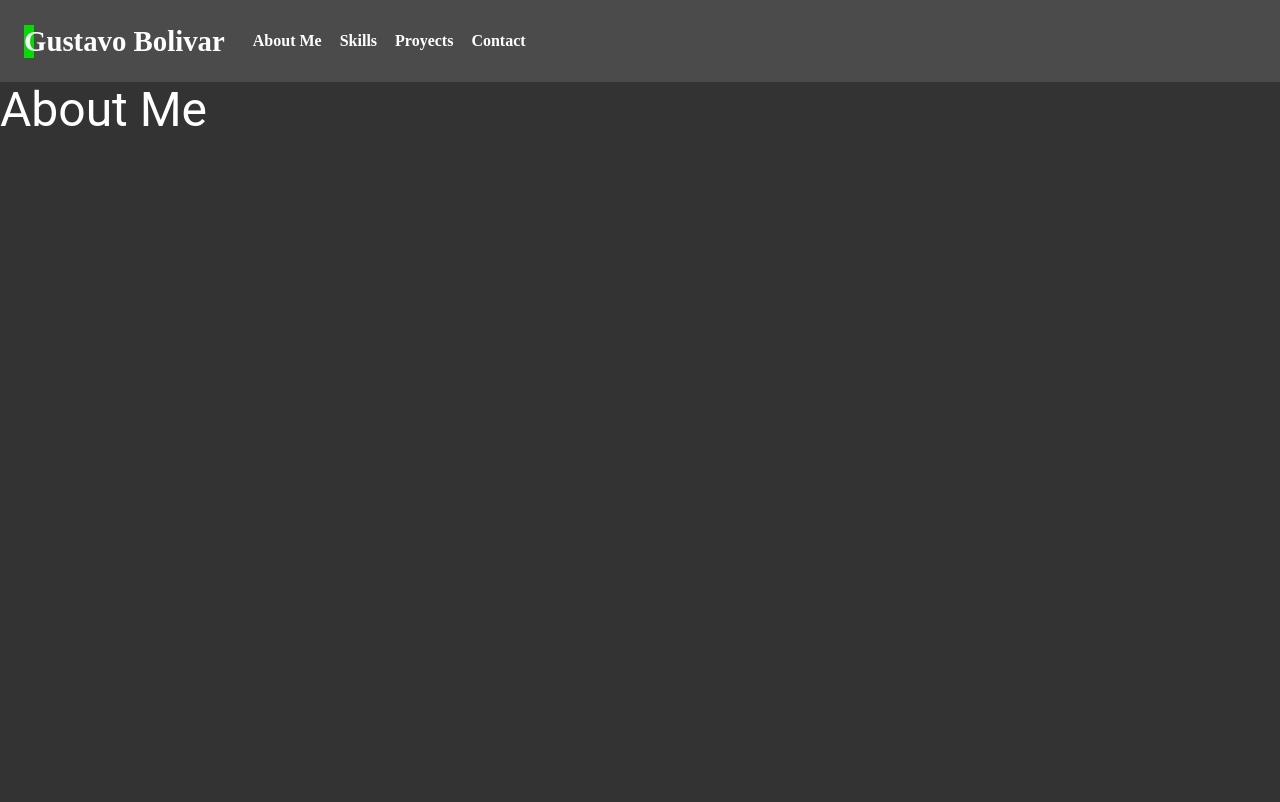
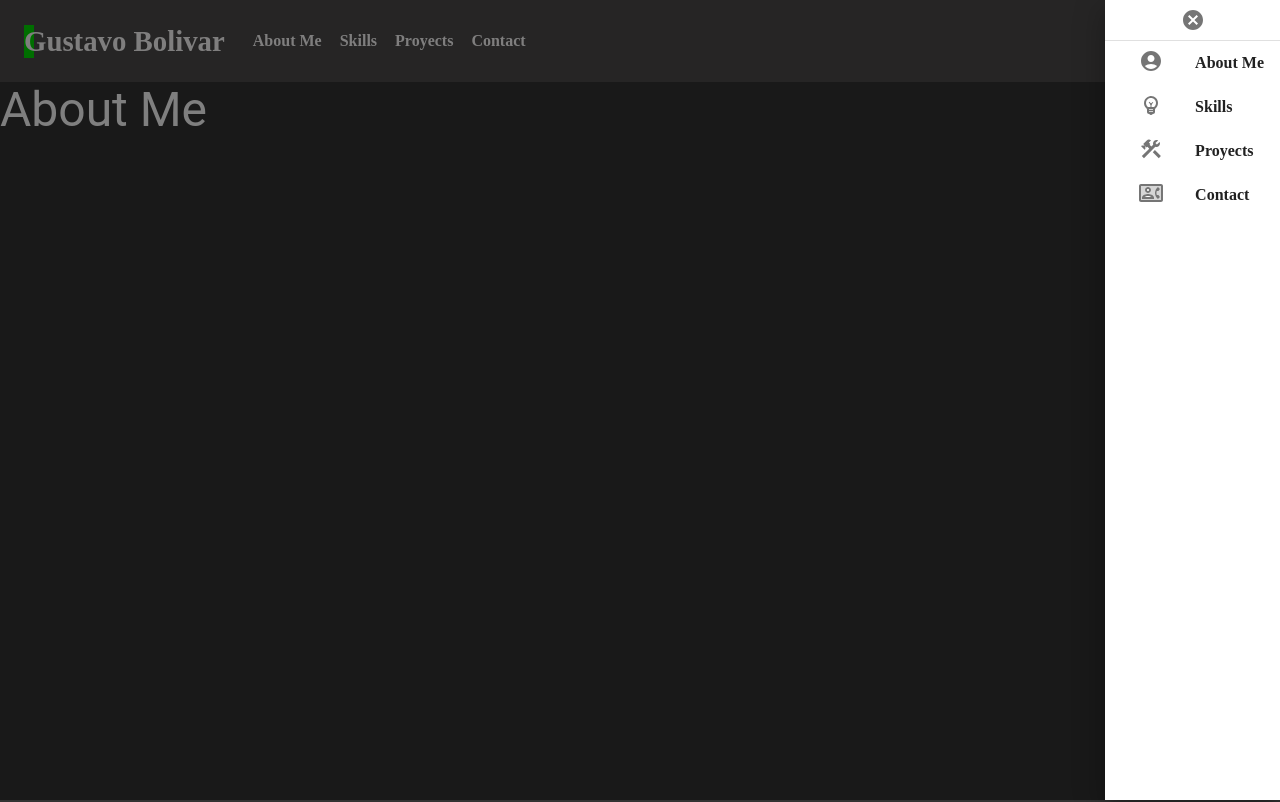
Before and after one commit to GustavoBOG/Portafolio, a React (Vite) app: page / in a window 1280 px wide. Shown: the top 802 px of the page. Built offline with nearby package versions, Linux system fonts and the light colour scheme.

Commit message:
sidebar check

```diff
--- a/src/components/Navbar/Navbar.css
+++ b/src/components/Navbar/Navbar.css
@@ -55,9 +55,3 @@ a:hover {
    color: rgb(0,222,0);
    border-bottom: 2px solid ;
 }
-.menubutton {
-    position: absolute;
-    top: 0;
-    right: 10;
-    color: rgb(0,222,0);
-}
--- a/src/components/Navbar/Navbar.jsx
+++ b/src/components/Navbar/Navbar.jsx
@@ -4,9 +4,11 @@ import EmojiObjectsTwoToneIcon from "@mui/icons-material/EmojiObjectsTwoTone";
 import ConstructionTwoToneIcon from "@mui/icons-material/ConstructionTwoTone";
 import ContactPhoneTwoToneIcon from "@mui/icons-material/ContactPhoneTwoTone";
 import MenuIcon from '@mui/icons-material/Menu';
-import { IconButton, List } from "@mui/material";
+import CancelIcon from '@mui/icons-material/Cancel';
+import { Divider, Drawer, IconButton, List, ListItem, ListItemIcon } from "@mui/material";
 import { makeStyles } from "@mui/styles";
 import "./Navbar.css";
+import { useState } from "react";
 
 const links = [
   {
@@ -33,7 +35,9 @@ const links = [
 
 const Navbar = () => {
   const classes = useStyles();
+  const [open, setOpen] = useState(true)
   return (
+    <>
     <nav className="navbar">
       <div className="toolbar">
         <h1 className="tittle">Gustavo Bolivar</h1>
@@ -52,11 +56,38 @@ const Navbar = () => {
             </Link>
           ))}
         </List>
-        <IconButton edge="end" className={classes.menubutton}>
+        <IconButton edge="end" className={classes.menubutton} onClick={()=>setOpen(!open)}>
           <MenuIcon fontSize="large" />
         </IconButton>
       </div>
     </nav>
+      <Drawer anchor="right" open={open} onClose={()=> setOpen(false)}>
+        <IconButton>
+          <CancelIcon className={classes.cancelbutton} onClick={()=>setOpen(false)}></CancelIcon>
+        </IconButton>
+        <Divider/>
+        {links.map(({ id, text, icon }, index) => (
+            <Link
+              key={index}
+              to={id}
+              spy={true}
+              smooth={true}
+              duration={500}
+              offset={-80}
+              >
+              {/* offset nos da unos pixeles extra para que el titulo de cada link no quede debajo del navbar */}
+              <ListItem>
+                <span>
+                  <ListItemIcon>
+                    {icon}
+                  </ListItemIcon>
+                </span>{text}
+              </ListItem>
+            </Link>
+          ))
+        }
+      </Drawer>
+      </>
   );
 };
 
--- a/src/index.css
+++ b/src/index.css
@@ -1,5 +1,6 @@
 * {
     margin: 0;
     padding: 0;
+    box-sizing: border-box;
 
 }
```
